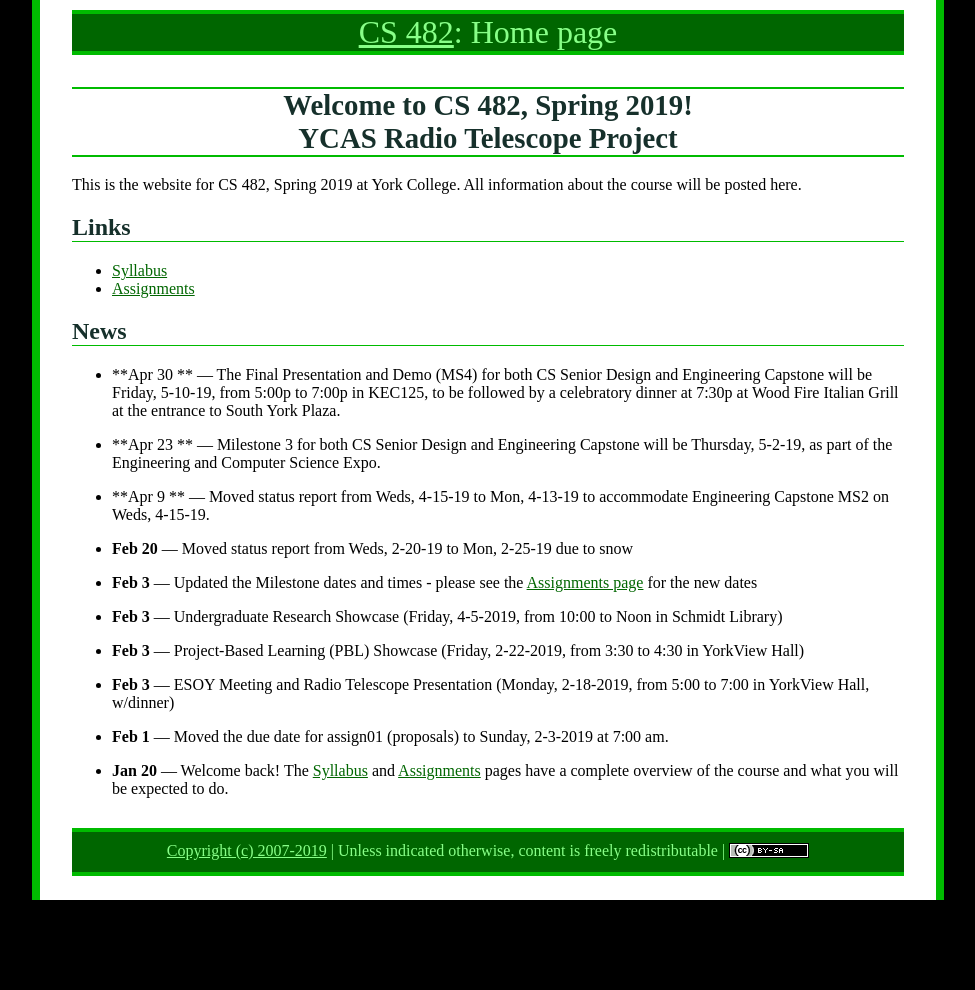
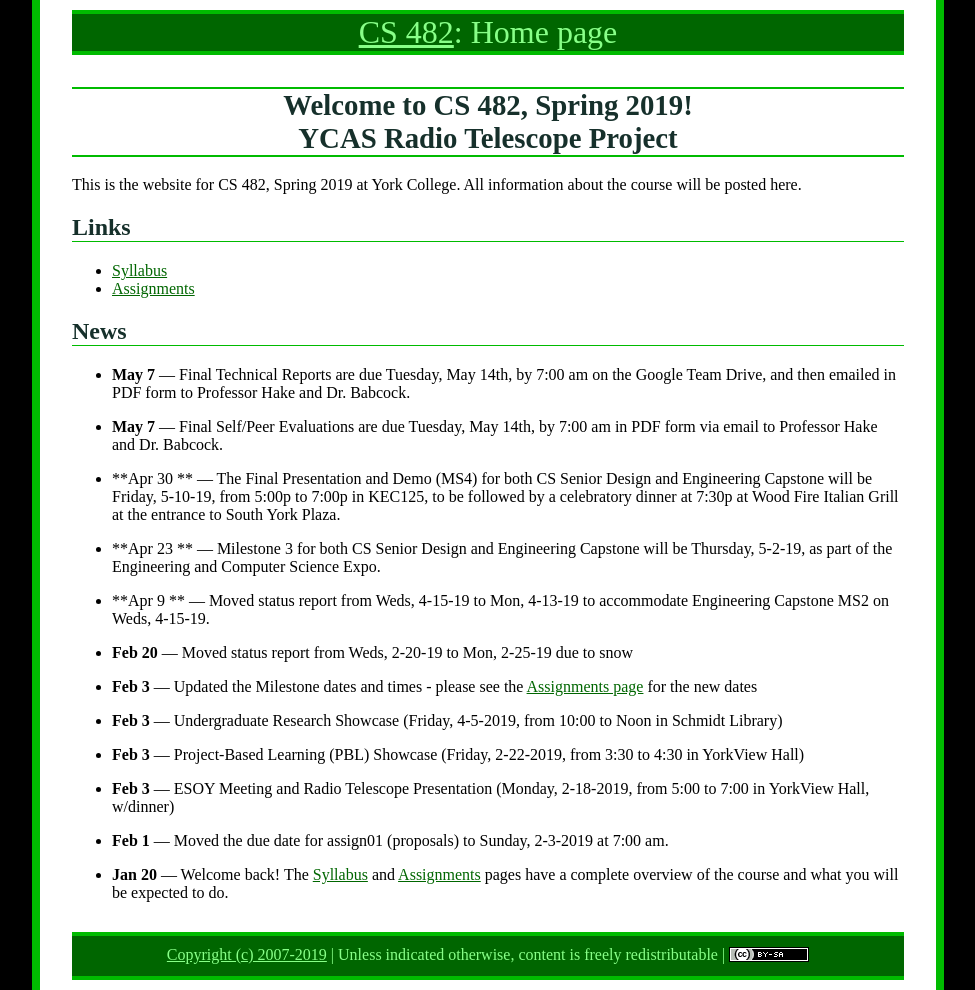
Before and after one commit to ycpcs/cs482-spring2019, a Jekyll site: the page built from index.md, in a window 1280 px wide. Shown: the whole page, without its empty margins (152-1127 px from the left). Built offline with Jekyll 4.4.1, drawn with Linux system fonts in a browser that asks for light colours; before the commit the page ends 900 px from its top, so only the background shows below that.

Commit message:
updated news

```diff
--- a/index.md
+++ b/index.md
@@ -14,6 +14,11 @@ All information about the course will be posted here.
 * [Assignments](assign/index.html)
 
 ## News
+
+* **May 7** &mdash; Final Technical Reports are due Tuesday, May 14th, by 7:00 am on the Google Team Drive, and then emailed in PDF form to Professor Hake and Dr. Babcock.
+
+* **May 7** &mdash; Final Self/Peer Evaluations are due Tuesday, May 14th, by 7:00 am in PDF form via email to Professor Hake and Dr. Babcock.
+
 * **Apr 30 ** &mdash; The Final Presentation and Demo (MS4) for both CS Senior Design and Engineering Capstone will be Friday, 5-10-19, from 5:00p to 7:00p in KEC125, to be followed by a celebratory dinner at 7:30p at Wood Fire Italian Grill at the entrance to South York Plaza.
 
 * **Apr 23 ** &mdash; Milestone 3 for both CS Senior Design and Engineering Capstone will be Thursday, 5-2-19, as part of the Engineering and Computer Science Expo.
```
